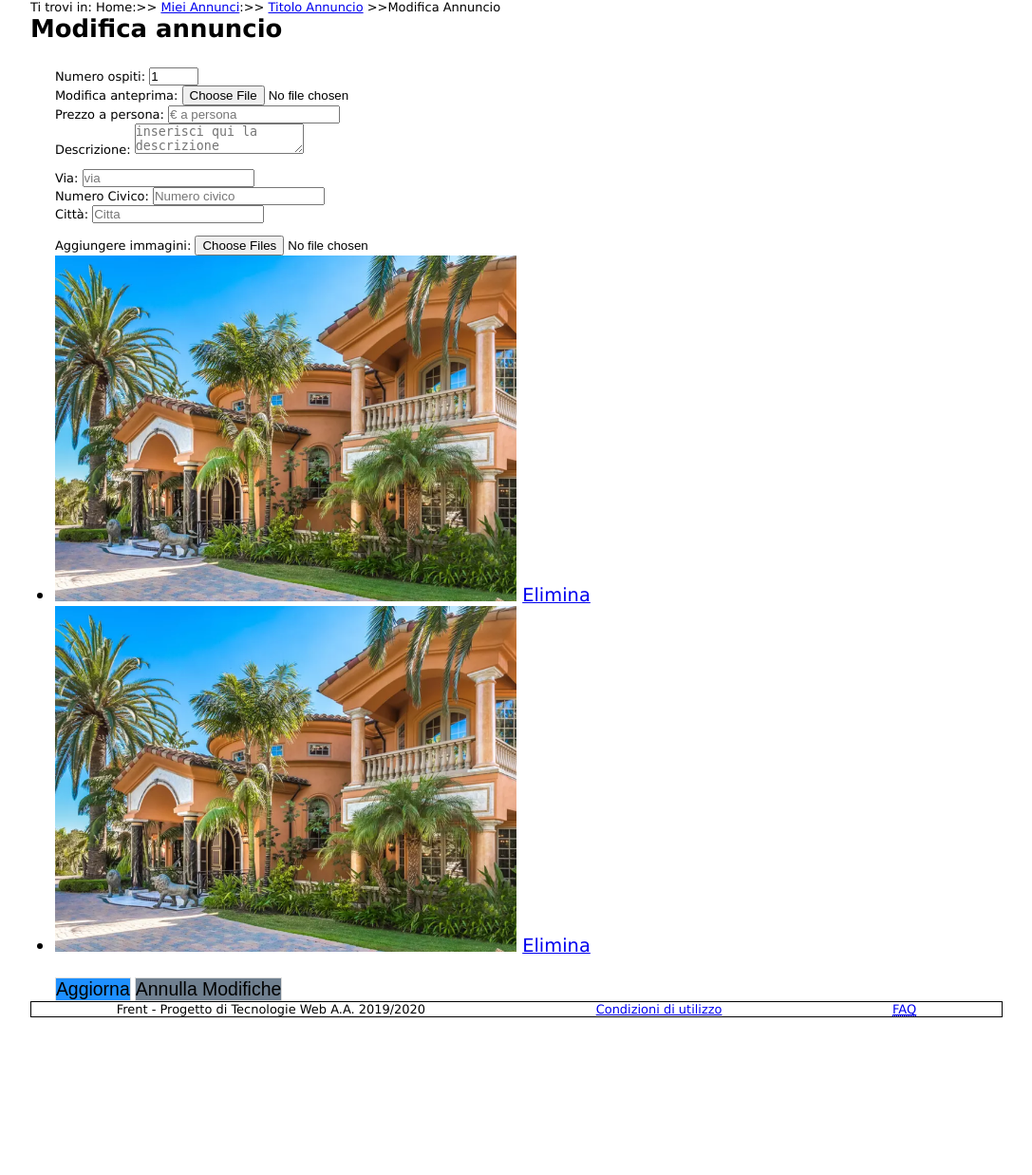
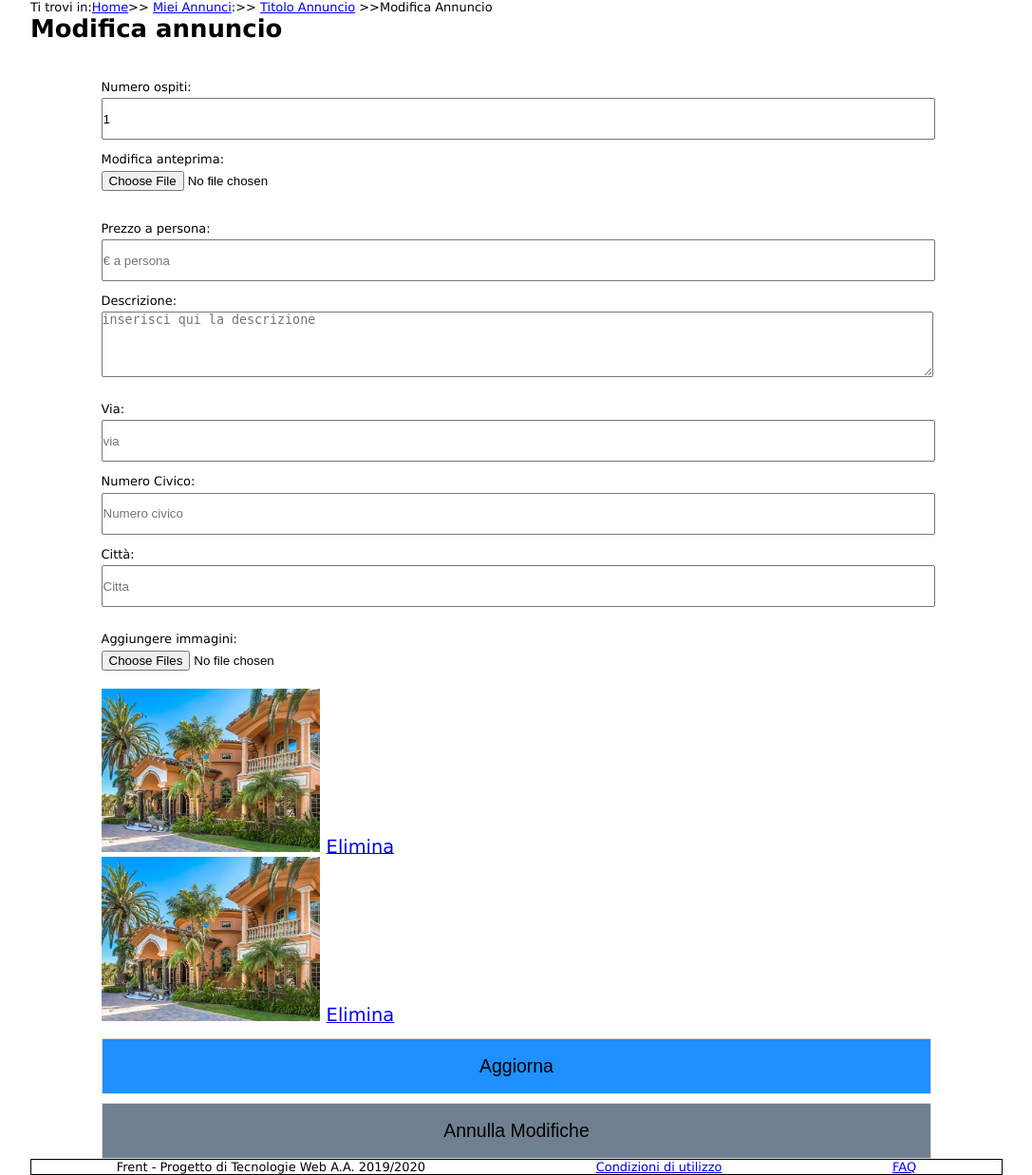
Before and after one commit to GiulioUmbrella/FRENT, a PHP site: page /html/dettaglio_annunci_host_modifica.html in a window 1280 px wide. Shown: the part 47-1284 px from the top of the page at 95% size, without its empty margins (96-1183 px from the left). Before the commit the page ends 1118 px from the top, so only its background shows below. Run offline with PHP 8.4, Linux system fonts and the light colour scheme.

Commit message:
#118 Form dettaglio_annunci_host_modifica.html sistemato

```diff
--- a/css/main.css
+++ b/css/main.css
@@ -296,6 +296,11 @@ fieldset {
     height: 3em;
 }
 
+.form_verticale ul {
+    list-style: none;
+    margin-left: 5%;
+}
+
 .form_orizzontale {
     padding-top: 0;
     display: inline-block;
--- a/html/dettaglio_annunci_host_modifica.html
+++ b/html/dettaglio_annunci_host_modifica.html
@@ -32,7 +32,7 @@
     </div>
 </div>
 <div id="breadcrumb" class="layoutCentraleBreadCrumb">
-    <p> Ti trovi in: <span xml:lang="en">Home</span>:&gt;&gt;
+    <p> Ti trovi in:<a href="miei_annunci.html" tabindex="5" title="Vai alla pagina di ricerca" xml:lang="en">Home</a>&gt;&gt;
         <a href="miei_annunci.html" tabindex="6" title="Torna nei miei annunci">Miei Annunci</a>:&gt;&gt;
         <a href="dettaglio_annunci_host_visualizza.html" tabindex="7" title="Torna nei miei annunci">Titolo Annuncio</a>
         &gt;&gt;Modifica Annuncio</p>
@@ -40,55 +40,49 @@
 
 <div id="content" class="layoutCentraleContent">
     <h1>Modifica annuncio</h1>
-    <form action="" method="post" class="form formVerticale">
+    <form action="" method="post" class="form form_verticale">
         <fieldset>
+            <!-- TODO: aggiungere i valori dell'annuncio da modificare con PHP -->
             <legend class="aiuti_alla_navigazione">Dati annuncio</legend>
-            <div>
+
             <label for="max_ospiti">Numero ospiti:</label>
             <input type="number" name="max_ospiti" id="max_ospiti" max="99" min="1" value="1" tabindex="9"
                    placeholder="Numero degli ospiti"/>
-            </div>
-            <div>
+
             <label for="anteprima">Modifica anteprima: </label>
             <input type="file" id="anteprima" name="anteprima" accept="image/png, image/jpeg" tabindex="10"/>
-            </div>
 
-            <div>
             <label for="prezzo_a_persona">Prezzo a persona:</label>
             <input type="number" id="prezzo_a_persona" name="prezzo_a_persona" tabindex="11"
                    placeholder="&euro; a persona"/>
-            </div>
-            <div>
+
             <label for="descrizione">Descrizione:</label>
             <textarea id="descrizione" name="descrizione" maxlength="512" tabindex="12"
                       placeholder="inserisci qui la descrizione"></textarea>
-            </div>
 
         </fieldset>
         <fieldset>
             <legend class="aiuti_alla_navigazione">Indirizzo</legend>
-            <div>
+
             <label for="via">Via:</label>
             <input type="text" name="via" id="via" placeholder="via" tabindex="13" maxlength="128"/>
-            </div>
-            <div>
+
             <label for="numero_civico">Numero Civico:</label>
             <input type="text" name="numero_civico" id="numero_civico" tabindex="14" placeholder="Numero civico"/>
-            </div>
-            <div>
+
             <label for="citta">Citt&agrave;:</label>
             <input type="text" name="citta" id="citta" placeholder="Citta" tabindex="15" maxlength="128"/>
-            </div>
+
         </fieldset>
         <fieldset>
             <legend class="aiuti_alla_navigazione">Immagini</legend>
             <label for="immagini">Aggiungere immagini:</label>
             <input type="file" id="immagini" name="immagini" accept="image/png, image/jpeg" tabindex="16" multiple/>
             <ul>
-                <li><img src="../immagini/img1.png" width="50%" height="50%" alt="Immagine"> <a href="#" tabindex="17"
+                <li><img src="../immagini/img1.png" width="25%" height="25%" alt="Immagine"> <a href="#" tabindex="17"
                                                                                                 title="elimina la foto numero 1">Elimina</a>
                 </li>
-                <li><img src="../immagini/img1.png" width="50%" height="50%" alt="Immagine"> <a href="#" tabindex="18"
+                <li><img src="../immagini/img1.png" width="25%" height="25%" alt="Immagine"> <a href="#" tabindex="18"
                                                                                                 title="elimina la foto numero 2">Elimina</a>
                 </li>
             </ul>
```
Lines whose indentation alone changed are shown as unchanged.
